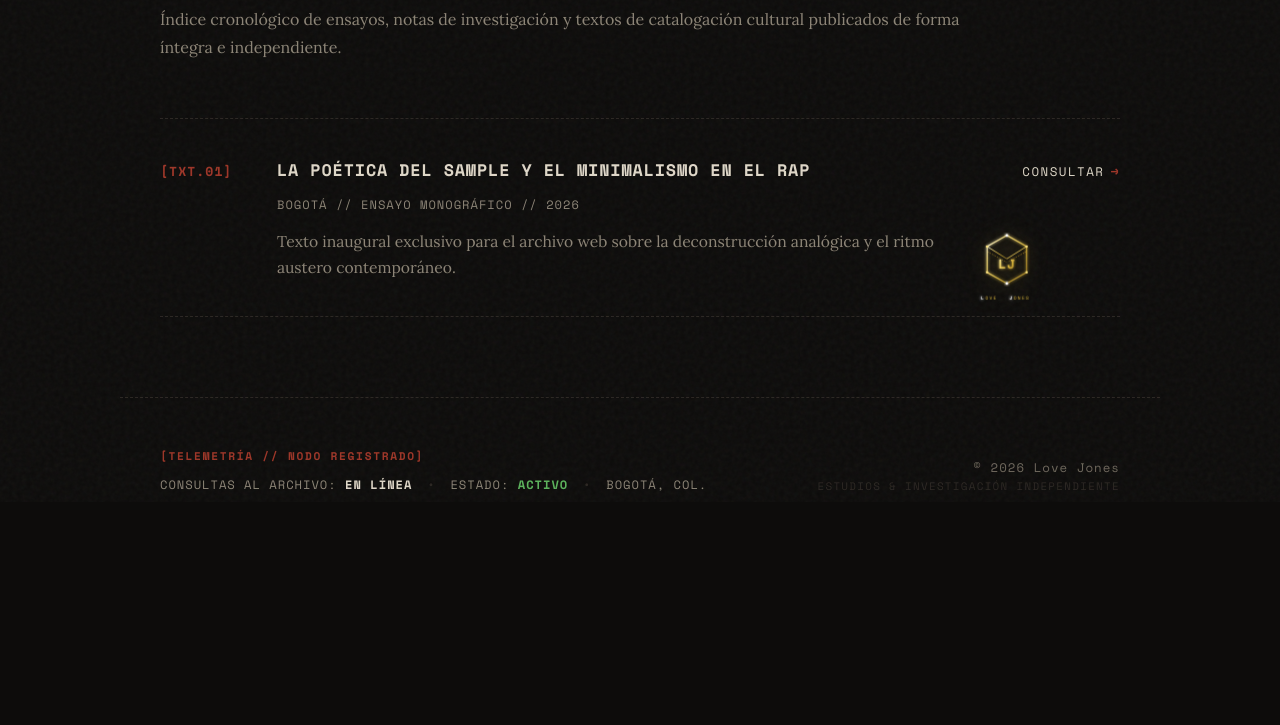
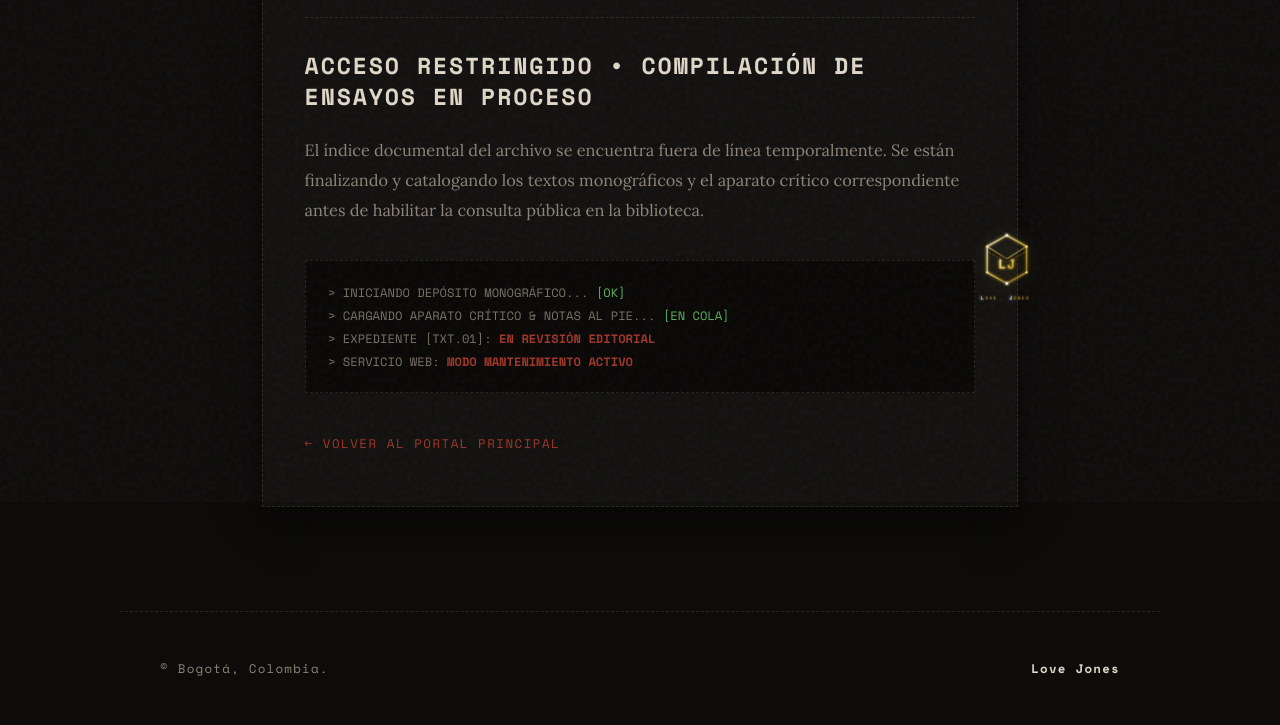
Before and after one commit to loveejonnes/Love-Jones, a plain HTML site: page archivo.html in a window 1280 px wide. Shown: the part 298-1023 px from the top of the page. Before the commit the page ends 849 px from the top, so only its background shows below. Drawn offline with nearby package versions, Linux system fonts and the light colour scheme; no server answers.

Commit message:
Update archivo.html

```diff
--- a/archivo.html
+++ b/archivo.html
@@ -140,222 +140,133 @@
       border-bottom-color: var(--accent-color);
     }
 
-    /* Contenido del Archivo */
+    /* Contenedor Principal: Pantalla de Error / Mantenimiento */
     main {
       flex: 1;
-      max-width: 1040px;
+      max-width: 820px;
       width: 100%;
       margin: 0 auto;
-      padding: 5rem 2.5rem;
+      padding: 6.5rem 2rem;
+      display: flex;
+      flex-direction: column;
+      justify-content: center;
       position: relative;
       z-index: 10;
     }
 
-    .section-badge {
-      font-family: var(--font-mono);
-      font-size: 0.76rem;
-      text-transform: uppercase;
-      letter-spacing: 0.18em;
-      color: var(--accent-color);
-      font-weight: 700;
-      margin-bottom: 0.4rem;
+    .terminal-card {
+      background-color: #11100f;
+      border: 1px dashed var(--border-color);
+      padding: 3rem 2.6rem;
+      position: relative;
+      box-shadow: 0 12px 35px rgba(0, 0, 0, 0.6);
     }
 
-    .page-title {
+    .terminal-header {
+      display: flex;
+      justify-content: space-between;
+      align-items: center;
+      border-bottom: 1px dashed var(--border-color);
+      padding-bottom: 1.2rem;
+      margin-bottom: 2rem;
       font-family: var(--font-mono);
-      font-size: 1.8rem;
+      font-size: 0.72rem;
       letter-spacing: 0.14em;
-      text-transform: uppercase;
-      color: var(--text-main);
-      margin-bottom: 1.2rem;
+    }
+
+    .error-code {
+      color: var(--accent-color);
       font-weight: 700;
     }
 
-    .archive-intro {
+    .server-status {
       color: var(--text-muted);
-      font-size: 1rem;
-      max-width: 800px;
-      margin-bottom: 3.5rem;
-      line-height: 1.8;
     }
 
-    .archive-list {
-      list-style: none;
-      display: flex;
-      flex-direction: column;
-      border-top: 1px dashed var(--border-color);
+    .terminal-title {
+      font-family: var(--font-mono);
+      font-size: 1.45rem;
+      font-weight: 700;
+      letter-spacing: 0.08em;
+      color: var(--text-main);
+      text-transform: uppercase;
+      margin-bottom: 1.4rem;
+      line-height: 1.35;
     }
 
-    .archive-item {
-      border-bottom: 1px dashed var(--border-color);
-      padding: 2.2rem 0;
-      display: grid;
-      grid-template-columns: 85px 1fr auto;
-      gap: 2rem;
-      align-items: baseline;
-      transition: background-color 0.2s ease;
+    .terminal-text {
+      color: var(--text-muted);
+      font-size: 1.02rem;
+      line-height: 1.85;
+      margin-bottom: 2.2rem;
     }
 
-    .archive-item:hover {
-      background-color: rgba(255, 255, 255, 0.015);
+    .terminal-log {
+      background-color: #080706;
+      border: 1px dashed #241f1c;
+      padding: 1.2rem 1.4rem;
+      font-family: var(--font-mono);
+      font-size: 0.76rem;
+      color: #7a7266;
+      line-height: 1.9;
+      margin-bottom: 2.2rem;
     }
 
-    .archive-id {
-      font-family: var(--font-mono);
-      font-size: 0.82rem;
+    .terminal-log span.highlight {
       color: var(--accent-color);
       font-weight: 700;
-      letter-spacing: 0.08em;
     }
 
-    .archive-details {
-      display: flex;
-      flex-direction: column;
-      gap: 0.45rem;
+    .terminal-log span.ok {
+      color: #5bb35b;
     }
 
-    .archive-entry-title {
-      font-family: var(--font-mono);
-      font-size: 1.05rem;
-      font-weight: 700;
-      letter-spacing: 0.05em;
-      text-transform: uppercase;
-      color: var(--text-main);
-      text-decoration: none;
-      transition: color 0.2s ease;
-    }
-
-    .archive-entry-title:hover {
-      color: var(--accent-hover);
-    }
-
-    .archive-meta {
-      font-family: var(--font-mono);
-      font-size: 0.76rem;
-      color: var(--text-muted);
-      letter-spacing: 0.08em;
-    }
-
-    .archive-synopsis {
-      font-family: var(--font-serif);
-      font-size: 0.98rem;
-      color: var(--text-muted);
-      margin-top: 0.35rem;
-      line-height: 1.7;
-    }
-
-    .archive-action {
+    .back-action {
       font-family: var(--font-mono);
       font-size: 0.78rem;
       text-transform: uppercase;
       letter-spacing: 0.12em;
+      color: var(--accent-color);
       text-decoration: none;
-      color: var(--text-main);
-      white-space: nowrap;
       display: inline-flex;
       align-items: center;
-      gap: 0.4rem;
+      gap: 0.5rem;
+      transition: color 0.2s ease;
     }
 
-    .red-arrow {
-      color: var(--accent-color);
-      font-weight: 800;
-      transition: transform 0.2s ease;
+    .back-action:hover {
+      color: var(--accent-hover);
     }
 
-    .archive-action:hover .red-arrow {
-      transform: translateX(4px);
-    }
-
-    /* Pie de página con Telemetría */
+    /* Pie de página sobrio */
     footer {
       max-width: 1040px;
       width: 100%;
       margin: 0 auto;
-      padding: 3rem 2.5rem 3.5rem 2.5rem;
+      padding: 2.8rem 2.5rem;
       border-top: 1px dashed var(--border-color);
       display: flex;
       justify-content: space-between;
-      align-items: flex-end;
-      gap: 2rem;
+      align-items: center;
+      font-family: var(--font-mono);
+      font-size: 0.78rem;
+      letter-spacing: 0.1em;
+      color: #5c554b;
       position: relative;
       z-index: 20;
     }
 
-    .telemetry-box {
-      display: flex;
-      flex-direction: column;
-      gap: 0.35rem;
-    }
-
-    .telemetry-badge {
-      font-family: var(--font-mono);
-      font-size: 0.7rem;
-      letter-spacing: 0.15em;
-      color: var(--accent-color);
-      font-weight: 700;
-      text-transform: uppercase;
-    }
-
-    .telemetry-data {
-      font-family: var(--font-mono);
-      font-size: 0.76rem;
-      color: var(--text-muted);
-      letter-spacing: 0.08em;
-    }
-
-    .telemetry-number {
-      color: var(--text-main);
-      font-weight: 700;
-    }
-
-    .telemetry-divider {
-      margin: 0 0.4rem;
-      color: var(--border-color);
-    }
-
-    .status-live {
-      color: #5bb35b;
-      font-weight: 700;
-    }
-
-    .footer-brand {
-      text-align: right;
-      font-family: var(--font-mono);
-      font-size: 0.78rem;
-      color: #6d665b;
-      letter-spacing: 0.08em;
-      line-height: 1.6;
-    }
-
-    .footer-tag {
-      font-size: 0.68rem;
-      letter-spacing: 0.12em;
-      color: var(--border-color);
-      text-transform: uppercase;
-    }
+    .footer-city { color: var(--text-muted); }
+    .footer-brand { color: var(--text-main); font-weight: 700; }
 
     @media (max-width: 820px) {
       header { padding: 1.8rem 1.4rem; }
-      .brand-logo { font-size: 1.1rem; }
-      .header-nav { gap: 1.4rem; }
-      main { padding: 3rem 1.4rem; }
-      .archive-item {
-        grid-template-columns: 1fr;
-        gap: 0.8rem;
-        padding: 1.8rem 0;
-      }
-      .archive-action { margin-top: 0.4rem; }
+      main { padding: 3.5rem 1.4rem; }
+      .terminal-card { padding: 2.2rem 1.6rem; }
+      .terminal-title { font-size: 1.2rem; }
+      .terminal-text { font-size: 0.95rem; }
       .floating-companion { width: 54px; height: 62px; }
-      footer {
-        flex-direction: column;
-        align-items: center;
-        text-align: center;
-        gap: 1.5rem;
-        padding: 2.5rem 1.4rem;
-      }
-      .footer-brand { text-align: center; }
-      .telemetry-divider { display: inline-block; }
+      footer { flex-direction: column; gap: 0.6rem; text-align: center; padding: 2rem 1.4rem; }
     }
   </style>
 </head>
@@ -434,46 +345,32 @@
   </header>
 
   <main>
-    <div class="section-badge">BIBLIOTECA &bull; TEXTOS EXCLUSIVOS</div>
-    <h1 class="page-title">ARCHIVO</h1>
-    <p class="archive-intro">
-      Índice cronológico de ensayos, notas de investigación y textos de catalogación cultural publicados de forma íntegra e independiente.
-    </p>
+    <div class="terminal-card">
+      <div class="terminal-header">
+        <span class="error-code">[ERROR 503 // NODO TEMPORALMENTE SELLADO]</span>
+        <span class="server-status">ESTADO: COMPILACIÓN</span>
+      </div>
 
-    <ul class="archive-list">
-      <!-- Ficha de Texto 01 -->
-      <li class="archive-item">
-        <span class="archive-id">[TXT.01]</span>
-        <div class="archive-details">
-          <a href="poetica-del-sample.html" class="archive-entry-title">La poética del sample y el minimalismo en el rap</a>
-          <div class="archive-meta">BOGOTÁ // ENSAYO MONOGRÁFICO // 2026</div>
-          <p class="archive-synopsis">
-            Texto inaugural exclusivo para el archivo web sobre la deconstrucción analógica y el ritmo austero contemporáneo.
-          </p>
-        </div>
-        <a href="poetica-del-sample.html" class="archive-action">Consultar <span class="red-arrow">&rarr;</span></a>
-      </li>
-    </ul>
+      <h1 class="terminal-title">ACCESO RESTRINGIDO &bull; COMPILACIÓN DE ENSAYOS EN PROCESO</h1>
+
+      <p class="terminal-text">
+        El índice documental del archivo se encuentra fuera de línea temporalmente. Se están finalizando y catalogando los textos monográficos y el aparato crítico correspondiente antes de habilitar la consulta pública en la biblioteca.
+      </p>
+
+      <div class="terminal-log">
+        <div>&gt; INICIANDO DEPÓSITO MONOGRÁFICO... <span class="ok">[OK]</span></div>
+        <div>&gt; CARGANDO APARATO CRÍTICO & NOTAS AL PIE... <span class="ok">[EN COLA]</span></div>
+        <div>&gt; EXPEDIENTE [TXT.01]: <span class="highlight">EN REVISIÓN EDITORIAL</span></div>
+        <div>&gt; SERVICIO WEB: <span class="highlight">MODO MANTENIMIENTO ACTIVO</span></div>
+      </div>
+
+      <a href="./" class="back-action">&larr; Volver al portal principal</a>
+    </div>
   </main>
 
-  <!-- Pie de página con Telemetría Técnica -->
   <footer>
-    <div class="footer-meta">
-      <div class="telemetry-box">
-        <span class="telemetry-badge">[TELEMETRÍA // NODO REGISTRADO]</span>
-        <div class="telemetry-data">
-          CONSULTAS AL ARCHIVO: <span id="telemetryCounter" class="telemetry-number">---</span>
-          <span class="telemetry-divider">&bull;</span>
-          ESTADO: <span class="status-live">ACTIVO</span>
-          <span class="telemetry-divider">&bull;</span>
-          BOGOTÁ, COL.
-        </div>
-      </div>
-    </div>
-    <div class="footer-brand">
-      <div>&copy; 2026 Love Jones</div>
-      <div class="footer-tag">ESTUDIOS & INVESTIGACIÓN INDEPENDIENTE</div>
-    </div>
+    <div class="footer-city">&copy; Bogotá, Colombia.</div>
+    <div class="footer-brand">Love Jones</div>
   </footer>
 
   <script>
@@ -482,27 +379,7 @@
       window.history.replaceState(null, '', cleanPath + window.location.search + window.location.hash);
     }
 
-    // Telemetría Pública
-    (function initTelemetry() {
-      const counterEl = document.getElementById('telemetryCounter');
-      if (!counterEl) return;
-      const API_URL = 'https://api.counterapi.dev/v1/lovejones_archive/visits/up';
-
-      fetch(API_URL)
-        .then(response => response.json())
-        .then(data => {
-          if (data && data.count) {
-            counterEl.textContent = Number(data.count).toLocaleString('es-CO');
-          } else {
-            counterEl.textContent = 'REGISTRADO';
-          }
-        })
-        .catch(() => {
-          counterEl.textContent = 'EN LÍNEA';
-        });
-    })();
-
-    // Cubo Cinemático
+    // Cubo Cinemático Dinámico con Rebote Libre
     const companion = document.getElementById('companionBadge');
     const companionInner = document.getElementById('companionInner');
 
```
